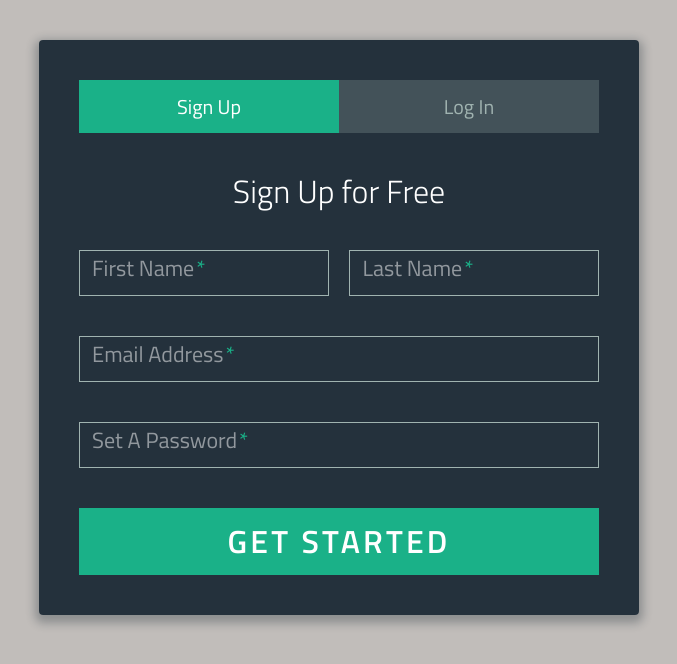
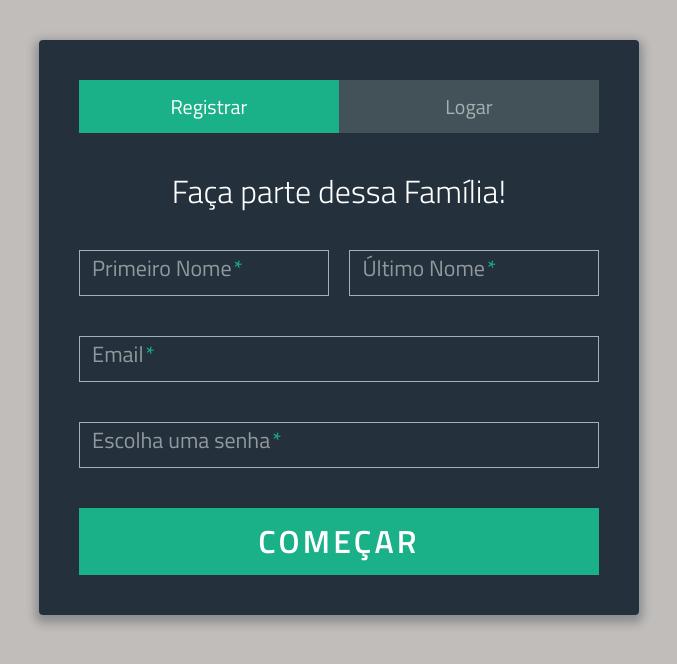
Before and after one commit to LgiMatBrd/loginPage, a plain HTML site: page index.html in a window 1280 px wide. Shown: the whole page, without its empty margins (301-978 px from the left). Drawn offline with nearby package versions, Linux system fonts and the light colour scheme.

Commit message:
algumas alterações

```diff
--- a/index.html
+++ b/index.html
@@ -2,7 +2,7 @@
 <html >
 <head>
   <meta charset="UTF-8">
-  <title>Sign-Up/Login Form</title>
+  <title>VNJ - Login Page</title>
   <link href='https://fonts.googleapis.com/css?family=Titillium+Web:400,300,600' rel='stylesheet' type='text/css'>
   <link rel="stylesheet" href="https://cdnjs.cloudflare.com/ajax/libs/normalize/5.0.0/normalize.min.css">
 
@@ -16,27 +16,27 @@
   <div class="form">
 
       <ul class="tab-group">
-        <li class="tab active"><a href="#signup">Sign Up</a></li>
-        <li class="tab"><a href="#login">Log In</a></li>
+        <li class="tab active"><a href="#signup">Registrar</a></li>
+        <li class="tab"><a href="#login">Logar</a></li>
       </ul>
 
       <div class="tab-content">
         <div id="signup">
-          <h1>Sign Up for Free</h1>
+          <h1>Faça parte dessa Família!</h1>
 
           <form action="/" method="post">
 
           <div class="top-row">
             <div class="field-wrap">
               <label>
-                First Name<span class="req">*</span>
+                Primeiro Nome<span class="req">*</span>
               </label>
               <input type="text" required autocomplete="off" />
             </div>
 
             <div class="field-wrap">
               <label>
-                Last Name<span class="req">*</span>
+                Último Nome<span class="req">*</span>
               </label>
               <input type="text"required autocomplete="off"/>
             </div>
@@ -44,46 +44,46 @@
 
           <div class="field-wrap">
             <label>
-              Email Address<span class="req">*</span>
+              Email<span class="req">*</span>
             </label>
             <input type="email"required autocomplete="off"/>
           </div>
 
           <div class="field-wrap">
             <label>
-              Set A Password<span class="req">*</span>
+              Escolha uma senha<span class="req">*</span>
             </label>
             <input type="password"required autocomplete="off"/>
           </div>
 
-          <button type="submit" class="button button-block"/>Get Started</button>
+          <button type="submit" class="button button-block"/>Começar</button>
 
           </form>
 
         </div>
 
         <div id="login">
-          <h1>Welcome Back!</h1>
+          <h1>Quem bom que voltou!</h1>
 
           <form action="/" method="post">
 
             <div class="field-wrap">
             <label>
-              Email Address<span class="req">*</span>
+              Email<span class="req">*</span>
             </label>
             <input type="email"required autocomplete="off"/>
           </div>
 
           <div class="field-wrap">
             <label>
-              Password<span class="req">*</span>
+              Senha<span class="req">*</span>
             </label>
             <input type="password"required autocomplete="off"/>
           </div>
 
-          <p class="forgot"><a href="#">Forgot Password?</a></p>
+          <p class="forgot"><a href="#">Esqueçeu a senha?</a></p>
 
-          <button class="button button-block"/>Log In</button>
+          <button class="button button-block"/>Entrar</button>
 
           </form>
 
```
